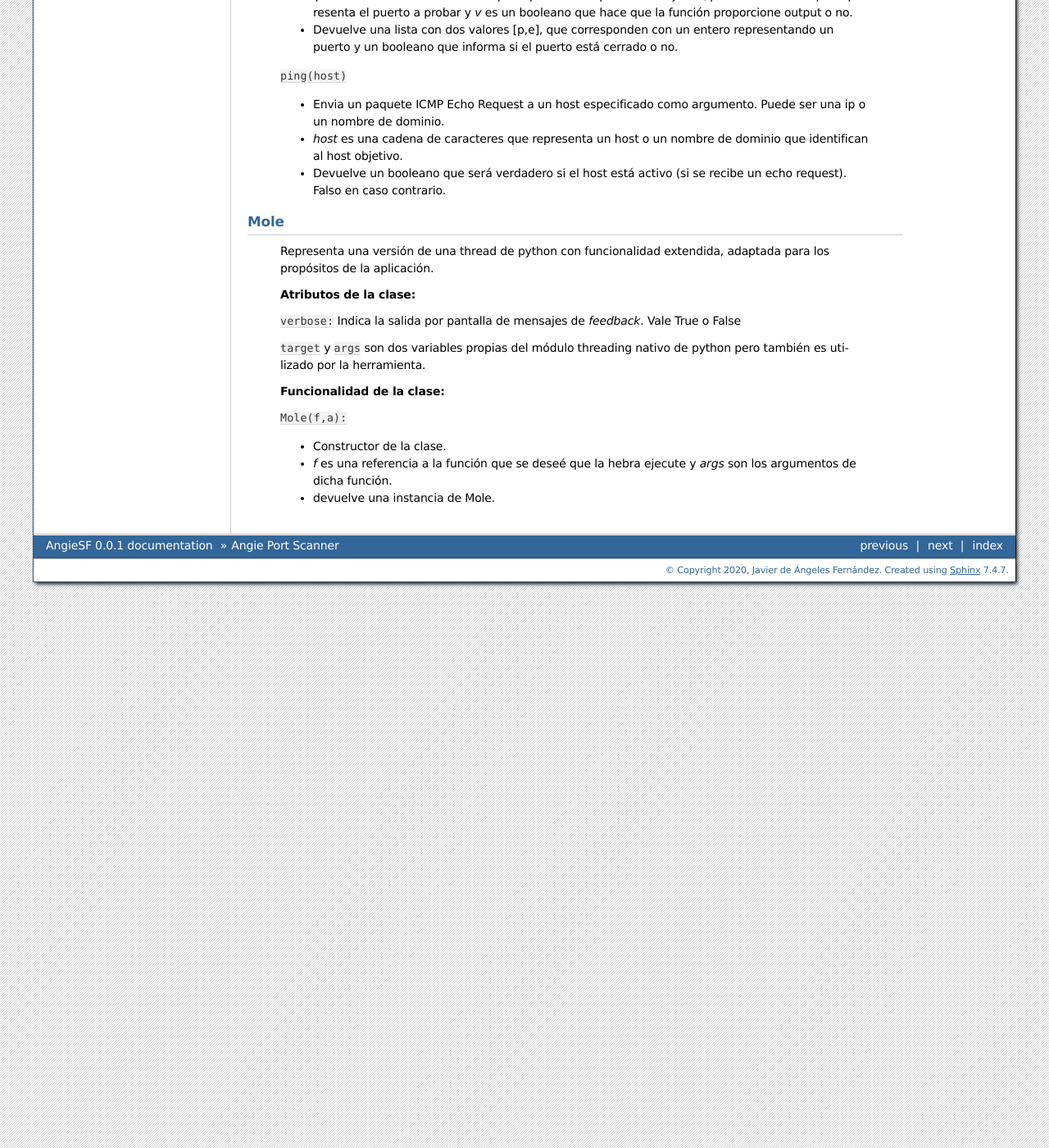
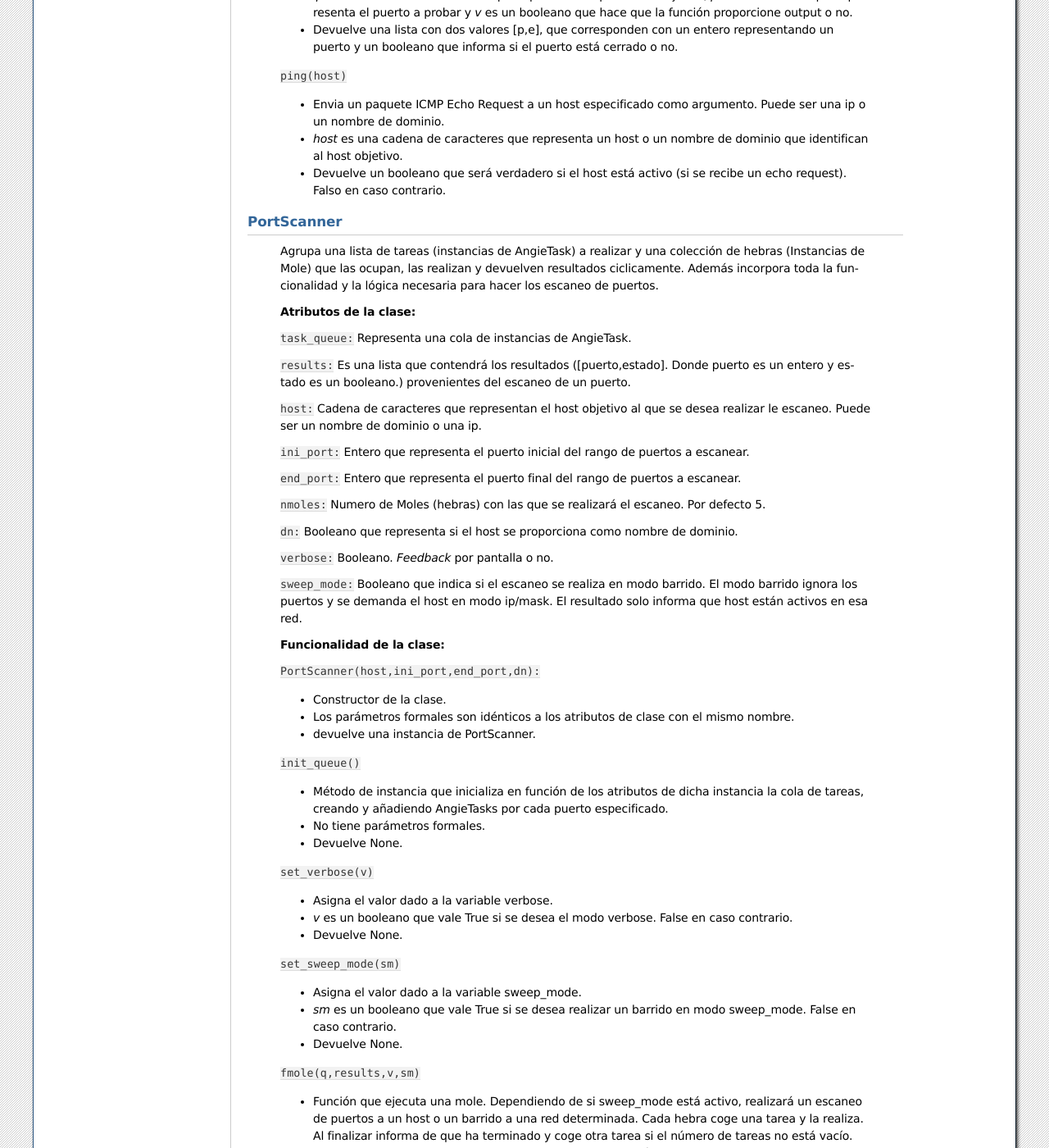
Before and after one commit to jdafer98/AngieSF, a Sphinx documentation site: the page built from doc/source/angieps.rst, in a window 1280 px wide and 1400 px high, scrolled down 2341 px. Shown: the whole window at 82% size. Built offline with Sphinx 7.4.7, drawn with Linux system fonts in a browser that asks for light colours; some of the changed text lies outside the part shown.

Commit message:
terminando doc de portscanner #2

```diff
--- a/doc/source/angieps.rst
+++ b/doc/source/angieps.rst
@@ -135,22 +135,145 @@ Mole
    - Devuelve un booleano que será verdadero si el host está activo (si se recibe un echo request). Falso en caso contrario.
 
 
-Mole
-~~~~
-   Representa una versión de una thread de python con funcionalidad extendida, adaptada para los propósitos de la aplicación.
+PortScanner
+~~~~~~~~~~~
+
+   Agrupa una lista de tareas (instancias de AngieTask) a realizar y una colección de hebras (Instancias de Mole) que las ocupan, las realizan y devuelven resultados ciclicamente. Además incorpora toda la funcionalidad y la lógica necesaria para hacer los escaneo de puertos.
 
    **Atributos de la clase:**
 
-   ``verbose:`` Indica la salida por pantalla de mensajes de *feedback*. Vale True o False
+   ``task_queue:`` Representa una cola de instancias de AngieTask.
 
-   ``target`` y ``args`` son dos variables propias del módulo threading nativo de python pero también es utilizado por la herramienta.
+   ``results:`` Es una lista que contendrá los resultados ([puerto,estado]. Donde puerto es un entero y estado es un booleano.) provenientes del escaneo de un puerto.
+
+   ``host:`` Cadena de caracteres que representan el host objetivo al que se desea realizar le escaneo. Puede ser un nombre de dominio o una ip.
+
+   ``ini_port:`` Entero que representa el puerto inicial del rango de puertos a escanear.
+
+   ``end_port:`` Entero que representa el puerto final del rango de puertos a escanear.
+
+   ``nmoles:`` Numero de Moles (hebras) con las que se realizará el escaneo. Por defecto 5.
+
+   ``dn:`` Booleano que representa si el host se proporciona como nombre de dominio.
+
+   ``verbose:`` Booleano. *Feedback* por pantalla o no.
+
+   ``sweep_mode:`` Booleano que indica si el escaneo se realiza en modo barrido. El modo barrido ignora los puertos y se demanda el host en modo ip/mask. El resultado solo informa que host están activos en esa red.
 
    **Funcionalidad de la clase:**
 
-   ``Mole(f,a):``
+   ``PortScanner(host,ini_port,end_port,dn):``
 
    - Constructor de la clase.
 
-   - *f* es una referencia a la función que se deseé que la hebra ejecute y *args* son los argumentos de dicha función.
+   - Los parámetros formales son idénticos a los atributos de clase con el mismo nombre.
 
-   - devuelve una instancia de Mole.
+   - devuelve una instancia de PortScanner.
+
+   ``init_queue()``
+
+   - Método de instancia que inicializa en función de los atributos de dicha instancia la cola de tareas, creando y añadiendo AngieTasks por cada puerto especificado.
+
+   - No tiene parámetros formales.
+
+   - Devuelve None.
+
+   ``set_verbose(v)``
+
+   - Asigna el valor dado a la variable verbose.
+
+   - *v* es un booleano que vale True si se desea el modo verbose. False en caso contrario.
+
+   - Devuelve None.
+
+   ``set_sweep_mode(sm)``
+
+   - Asigna el valor dado a la variable sweep_mode.
+
+   - *sm* es un booleano que vale True si se desea realizar un barrido en modo sweep_mode. False en caso contrario.
+
+   - Devuelve None.
+
+   ``fmole(q,results,v,sm)``
+
+   - Función que ejecuta una mole. Dependiendo de si sweep_mode está activo, realizará un escaneo de puertos a un host o un barrido a una red determinada. Cada hebra coge una tarea y la realiza. Al finalizar informa de que ha terminado y coge otra tarea si el número de tareas no está vacío.
+
+   - *q* es la cola de tareas, *results* es la lista donde se devolverán los resultados, *v* es un booleano (verbose) y sm es también un booleano (sweep_mode).
+   - Devuelve None
+
+   ``parse_ipmask(ipmask)``
+
+   - Se encarga de coger una ip/mascara_red y devolver la dirección de la primera ip de esa red (la dirección de la propia red). El cálculo brevemente consiste en realizar una operación & entre la máscara y la direción dada. En realidad se trabaja solo con el octeto que resulta de hacer mascara módulo 8 pero el concepto es el mísmo.
+
+   - El parámetro de entrada es una cadena de caracteres que representa una dirección ip con su máscara de red correspondiente.
+
+   - devuelve una lista [final_ip,mask] que representa la primera ip de la subred y la máscara que fue proporcionada en un origen.
+
+   ``make_report()``
+
+   - Elabora un resumen en base a los resultados que ha proporcionado cada hebra. En caso de ser un escaneo de puertos, informa sobre los puertos abiertos. En caso de ser un escaneo de hosts activos, informa sobre que host responden a peticiones icmp.
+
+   - No tiene parámetros formáles.
+
+   - Devuelve una lista con todos los hosts o puertos que dan positivo en el escaneo realizado.
+
+   ``launch_moles()``
+
+   - Función que inicializa toda la lista de moles de la instancia PortScanner. Posteriormente quedará en espera bloqueada hasta que todas las moles terminen su función.
+
+   - No tiene parámetros formales
+
+   - Devuelve None.
+
+   ``set_nmoles(n):``
+
+   - asigna el valor n a la variable de instancia nmoles de la clase PortScanner.
+
+   - *n* es un entero que representa el número de moles deseadas.
+
+   - Devuelve None.
+
+   ``lookup():``
+
+   - Resuelve un nombre de dominio si la variable de instancia *dn* de la clase PortScanner está activa. El nombre de dominio debe especificarse en la variable de instancia *host*.
+
+   - No tiene parámetros formales.
+
+   - Devuelve una cadena de caracteres que representa la ip resultado de la consulta DNS del nombre de dominio.
+
+   ``begin_scan()``
+
+   - Función que prepara todo el proceso de escaneo y lanza las hebras. También calcula el tiempo de ejecución de todo el proceso y muestra los resultados por pantalla. Es la función estandar a ejecutar después de crear una instancia PortScanner.
+
+   - No tiene parámetros formales.
+
+   - Devuelve None.
+
+   ``begin_sweep()``
+
+   - Análoga a *begin_scan()* pero esta vez se realizará un barrido a la ip/máscara especificada en la variable de instancia *host*.
+
+   - No tiene parámetros formales.
+
+   - Devuelve None.
+
+AngieColors
+~~~~~~~~~~~
+
+   Adicionalmente existe un módulo llamado AngieColors que no representa funcionalidad pero es utilizado como variable enumerada para imprimir colores por pantalla. Sus opciones son:
+
+   - DEFAULT
+   - HEADER
+   - OKBLUE
+   - OKGREEN
+   - WARNING
+   - FAIL
+   - ENDC
+   - BOLD
+   - UNDERLINE
+
+   En especial, ENDC no es un color, sino que desactiva las modificaciones hechas anteriormente.
+
+   Un ejemplo de su uso puede ser::
+
+    print(AngieColors.OKGREEN + "Texto en verde")
```
